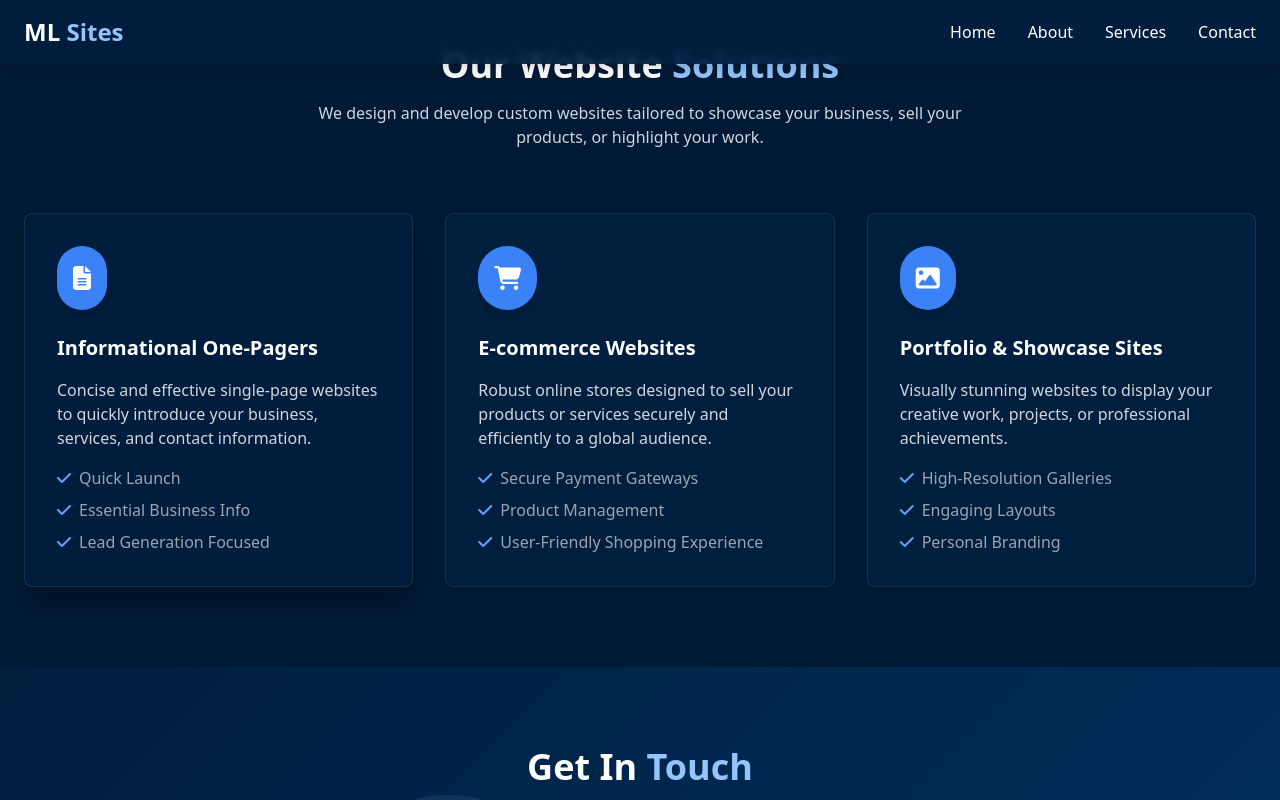
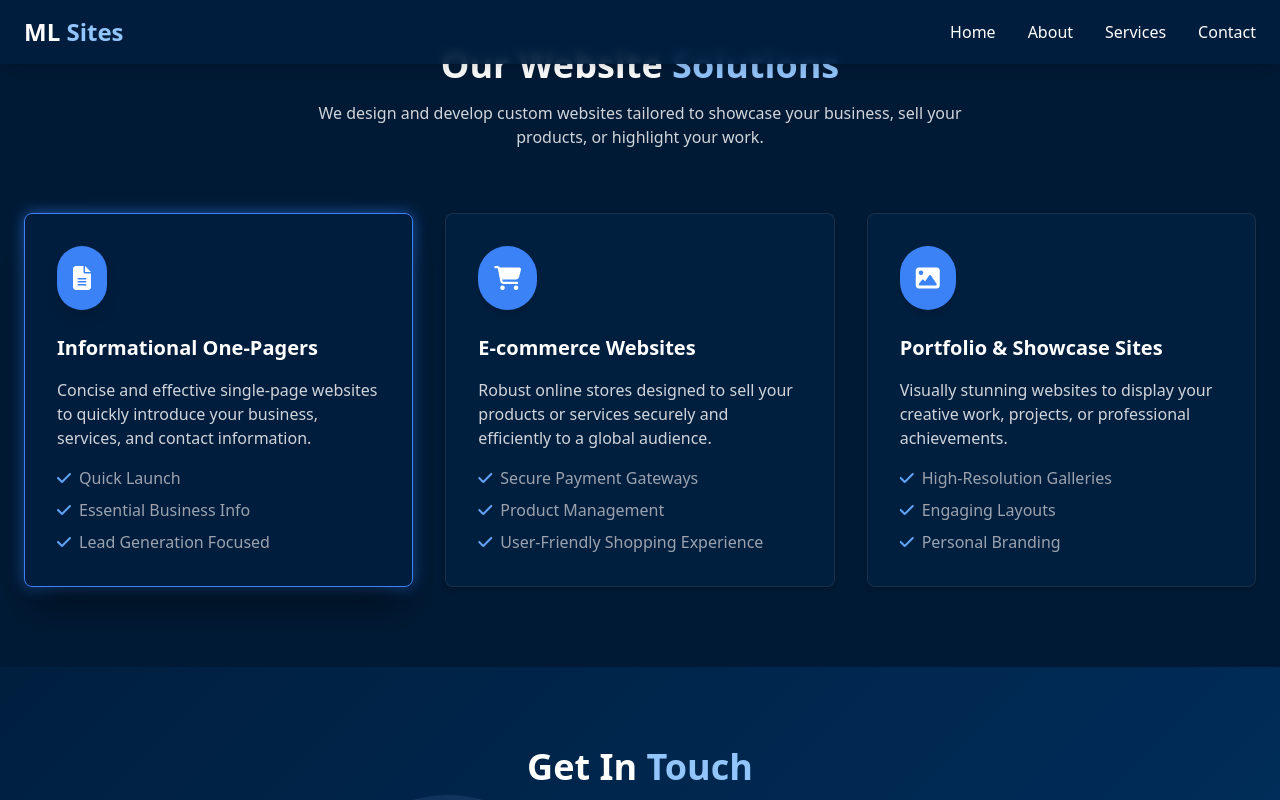
Before and after one commit to mlsitecreation-jpg/ML-Sites, a plain HTML site: page index.html in a window 1280 px wide. In both pictures the pointer is over the element 218 px from the left and 1847 px from the top of the page. Shown: the part 1447-2247 px from the top of the page. Drawn offline with nearby package versions, Linux system fonts and the light colour scheme.

Commit message:
Added dual founders and enhanced service hover effect.

```diff
--- a/style.css
+++ b/style.css
@@ -27,9 +27,25 @@
     width: 100%;
 }
 
+/* NEW: Service Card Base Style for smoother transition and initial border */
+.service-card {
+    /* Ensure border and box-shadow are ready for transition */
+    border: 1px solid rgba(118, 118, 118, 0.5); /* Start with a subtle border */
+    box-shadow: 0 4px 6px rgba(0, 0, 0, 0.1);
+    transition: transform 0.3s ease, box-shadow 0.3s ease, border-color 0.3s ease;
+}
+
+/* NEW: Enhanced Hover Effect (replaces old rule) */
 .service-card:hover {
-    transform: translateY(-10px);
-    box-shadow: 0 20px 25px -5px rgba(0, 0, 0, 0.3); /* Stronger shadow on hover */
+    /* Lift the card */
+    transform: translateY(-12px);
+
+    /* Add a strong shadow and a light blue glow */
+    box-shadow: 0 25px 35px -10px rgba(0, 0, 0, 0.5),
+                0 0 15px rgba(59, 130, 246, 0.6); /* Blue glow */
+
+    /* Highlight the border with the primary blue color */
+    border-color: #3b82f6; /* Tailwind's blue-500 */
 }
 
 /* Floating Blob Animation (moved from HTML style block) */
```
